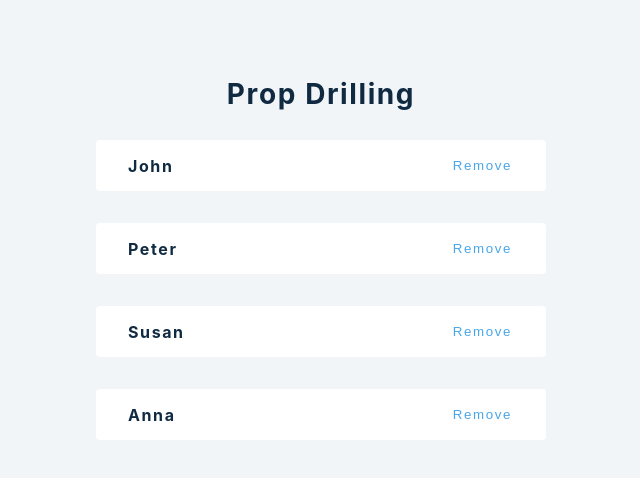
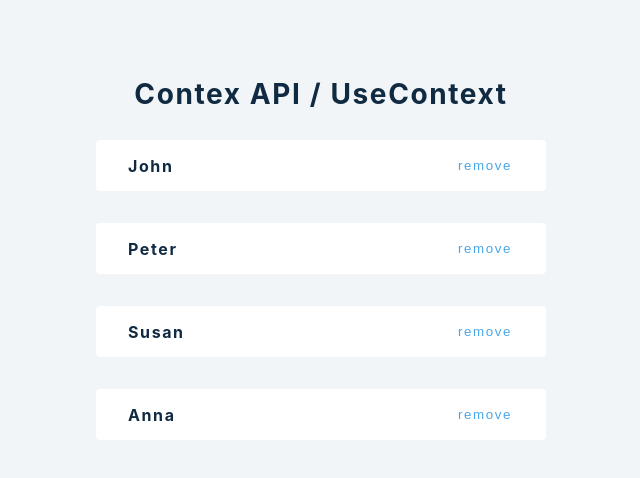
Before and after one commit to B0llu/react-start, a React (Create React App) app: page / in a window 1280 px wide. Shown: the top 478 px of the page, without its empty margins (319-959 px from the left). Built offline with nearby package versions, Linux system fonts and the light colour scheme.

Commit message:
using useContext / Context API to call fn directly where its needed

```diff
--- a/src/App.js
+++ b/src/App.js
@@ -1,5 +1,5 @@
 import React from "react";
-import Setup from "./tutorial/7-prop-drilling/setup/1-prop-drilling";
+import Setup from "./tutorial/8-useContext/setup/1-context-api";
 
 function App() {
   return (
--- a/src/tutorial/8-useContext/setup/1-context-api.js
+++ b/src/tutorial/8-useContext/setup/1-context-api.js
@@ -1,7 +1,9 @@
-import React, { useState, useContext } from 'react';
-import { data } from '../../../data';
+import React, { useState, useContext } from "react";
+import { data } from "../../../data";
 // more components
 // fix - context api, redux (for more complex cases)
+
+const PersonContext = React.createContext();
 
 const ContextAPI = () => {
   const [people, setPeople] = useState(data);
@@ -11,32 +13,27 @@ const ContextAPI = () => {
     });
   };
   return (
-    <>
-      <h3>prop drilling</h3>
-      <List people={people} removePerson={removePerson} />
-    </>
+    <PersonContext.Provider value={{ removePerson }}>
+      <h3>Contex API / useContext</h3>
+      <List people={people} />
+    </PersonContext.Provider>
   );
 };
 
-const List = ({ people, removePerson }) => {
+const List = ({ people }) => {
   return (
     <>
       {people.map((person) => {
-        return (
-          <SinglePerson
-            key={person.id}
-            {...person}
-            removePerson={removePerson}
-          />
-        );
+        return <SinglePerson key={person.id} {...person} />;
       })}
     </>
   );
 };
 
-const SinglePerson = ({ id, name, removePerson }) => {
+const SinglePerson = ({ id, name }) => {
+  const { removePerson } = useContext(PersonContext);
   return (
-    <div className='item'>
+    <div className="item">
       <h4>{name}</h4>
       <button onClick={() => removePerson(id)}>remove</button>
     </div>
```
